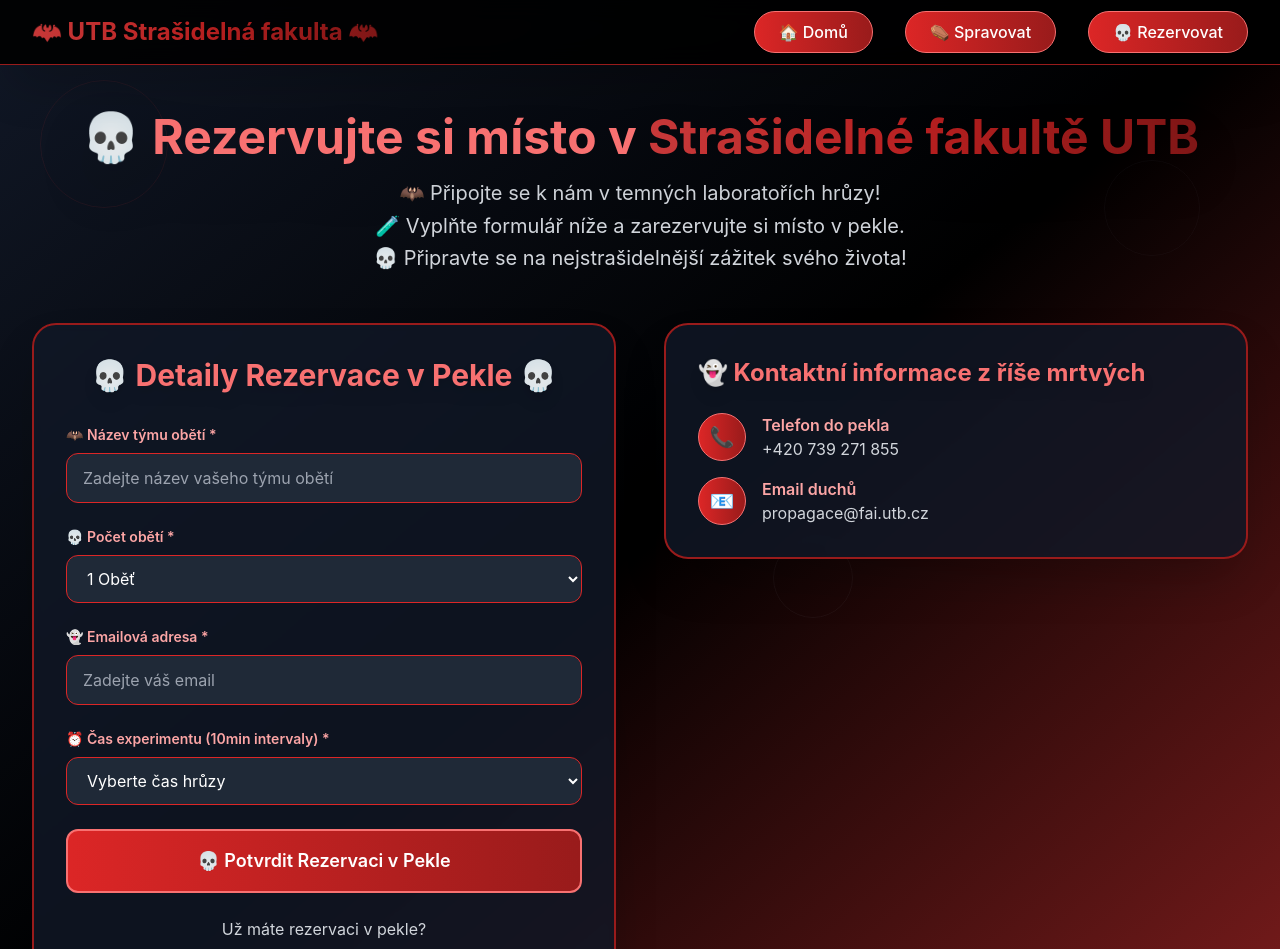
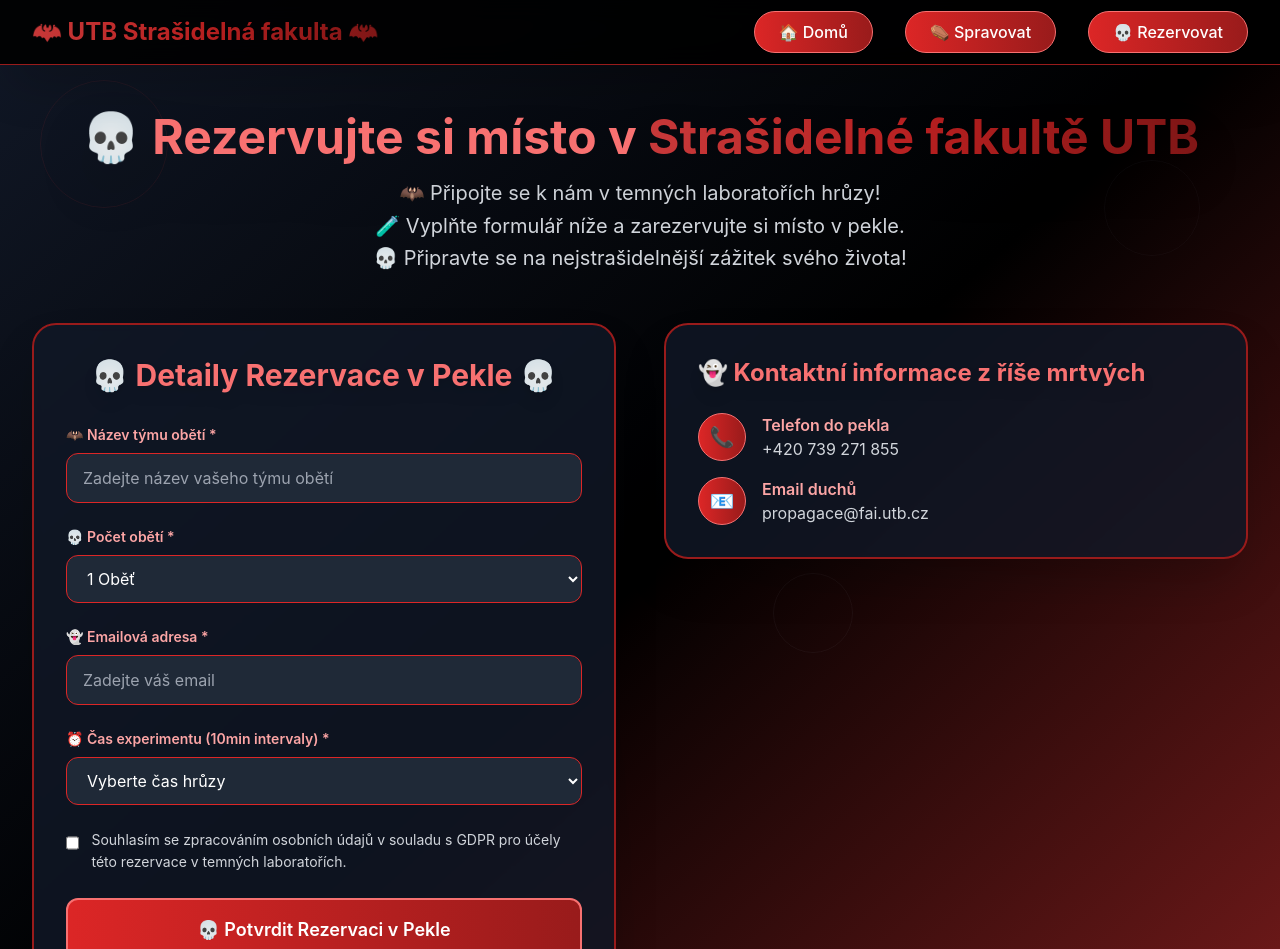
Before and after one commit to KristianZednikovic/UTB_Resys, a React (Create React App) app in the folder frontend/: page /reservations in a window 1280 px wide. Shown: the top 949 px of the page. Built offline with nearby package versions, Linux system fonts and the light colour scheme.

Commit message:
Souhlasim GDPR

```diff
--- a/frontend/src/components/ReservationPage.js
+++ b/frontend/src/components/ReservationPage.js
@@ -283,6 +283,19 @@
                 )}
               </div>
 
+              {/* GDPR Consent Checkbox */}
+              <div className="flex items-start space-x-3">
+                <input
+                  type="checkbox"
+                  id="gdpr-consent"
+                  required
+                  className="mt-1 w-5 h-5 text-red-600 bg-gray-800 border-red-600 rounded"
+                />
+                <label htmlFor="gdpr-consent" className="text-sm text-gray-300 leading-relaxed">
+                  Souhlasím se zpracováním osobních údajů v souladu s GDPR pro účely této rezervace v temných laboratořích.
+                </label>
+              </div>
+
               <button
                 type="submit"
                 className="w-full bg-gradient-to-r from-red-600 to-red-800 text-white py-4 rounded-xl text-lg font-semibold hover:shadow-2xl transform hover:scale-105 transition-all duration-200 border-2 border-red-400 hover:border-red-300 shadow-red-500/50"
```
